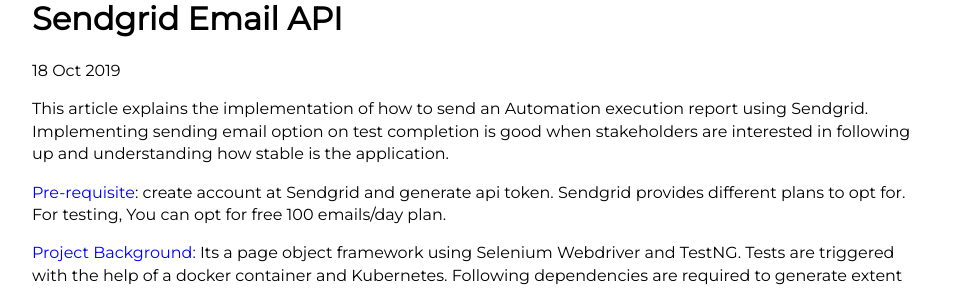
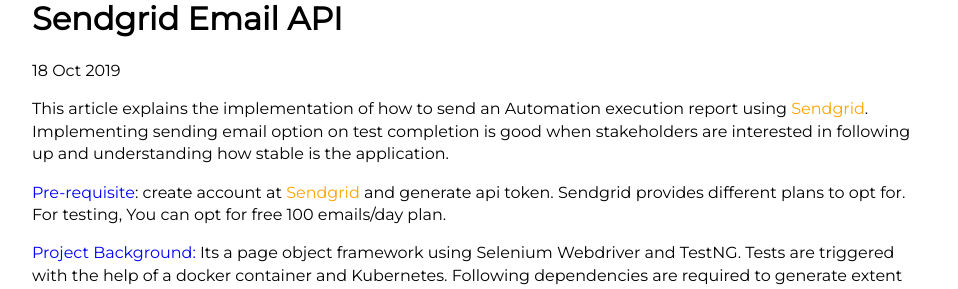
Before and after one commit to mkken/mkken.github.io, a Jekyll site: the page built from _posts/2019-10-18-sendgrid-api-to-send-automtion-report.md, in a window 1280 px wide. Shown: the part 140-429 px from the top of the page, without its empty margins (160-1118 px from the left). Built offline with Jekyll 4.4.1, drawn with Linux system fonts in a browser that asks for light colours.

Commit message:
new post

```diff
--- a/_posts/2019-10-18-sendgrid-api-to-send-automtion-report.md
+++ b/_posts/2019-10-18-sendgrid-api-to-send-automtion-report.md
@@ -4,10 +4,10 @@
 date: 2019-10-18
 ---
 
-This article explains the implementation of how to send an Automation execution report using [Sendgrid](https://sendgrid.com/docs/API_Reference/Web_API_v3/Mail/index.html). Implementing sending email option on test completion is good when stakeholders are interested in following up and understanding how stable is the application.
+This article explains the implementation of how to send an Automation execution report using [<span style="color:orange">Sendgrid</span>](https://sendgrid.com/docs/API_Reference/Web_API_v3/Mail/index.html). Implementing sending email option on test completion is good when stakeholders are interested in following up and understanding how stable is the application.
 
 <span style="color:blue">Pre-requisite</span>:
-create account at [Sendgrid](https://app.sendgrid.com)  and generate api token. Sendgrid provides different plans to opt for. For testing, You can opt for free 100 emails/day plan.
+create account at [<span style="color:orange">Sendgrid</span>](https://app.sendgrid.com)  and generate api token. Sendgrid provides different plans to opt for. For testing, You can opt for free 100 emails/day plan.
 
 <span style="color:blue">Project Background:</span>
 Its a page object framework using Selenium Webdriver and TestNG. Tests are triggered with the help of a docker container and Kubernetes. Following dependencies are required to generate extent reports and send it as emails
```
